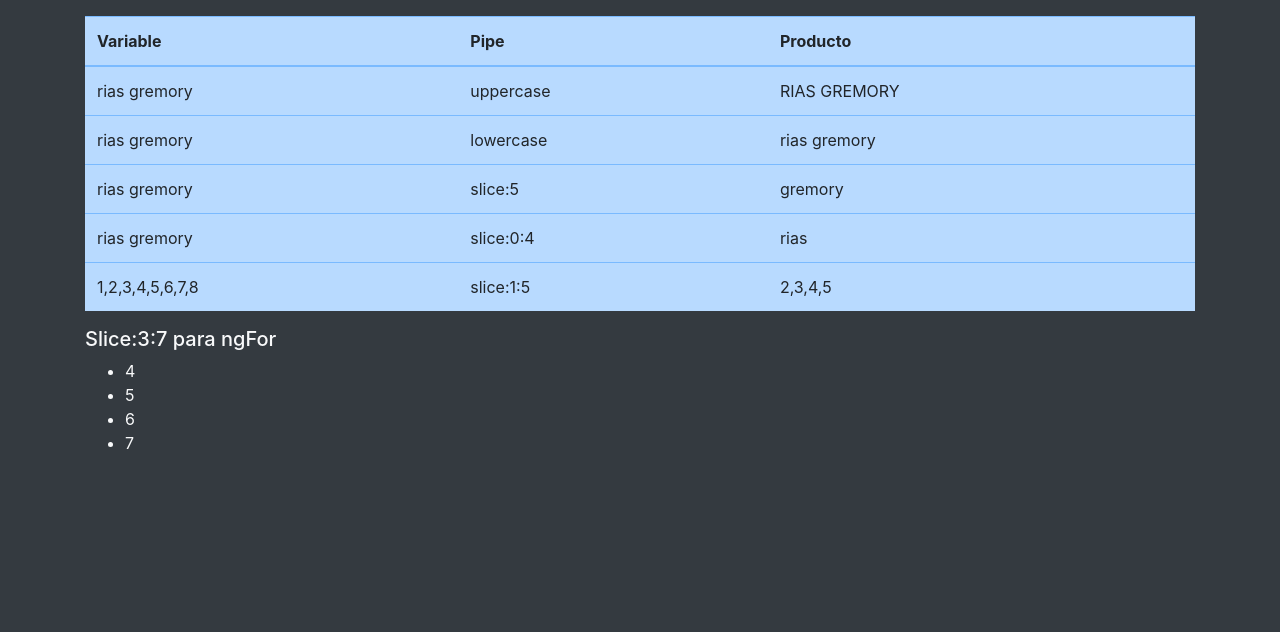
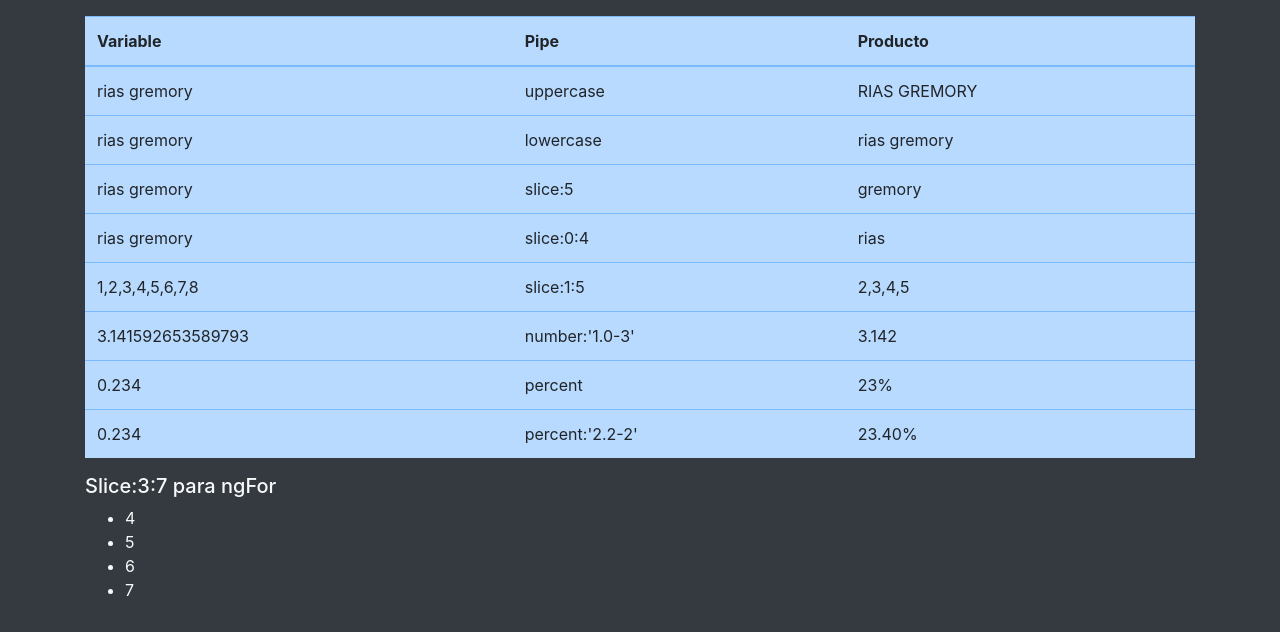
Before and after one commit to samir04m/Angular-pipes, an Angular app: page / in a window 1280 px wide. Shown: the top 632 px of the page. Built offline with nearby package versions, Linux system fonts and the light colour scheme.

Commit message:
Tercer commit

```diff
--- a/src/app/app.component.html
+++ b/src/app/app.component.html
@@ -33,6 +33,21 @@
             <td>slice:1:5</td>
             <td>{{ arreglo | slice:1:5 }}</td>
          </tr>
+         <tr>
+            <td>{{PI}}</td>
+            <td>number:'1.0-3'</td>
+            <td>{{ PI | number:'1.0-3' }}</td>
+         </tr>
+         <tr>
+            <td>{{a}}</td>
+            <td>percent</td>
+            <td>{{ a | percent }}</td>
+         </tr>
+         <tr>
+            <td>{{a}}</td>
+            <td>percent:'2.2-2'</td>
+            <td>{{ a | percent:'2.2-2' }}</td>
+         </tr>
       </tbody>
    </table>
 
--- a/src/app/app.component.ts
+++ b/src/app/app.component.ts
@@ -9,4 +9,8 @@ export class AppComponent {
   nombre = 'rias gremory';
 
   arreglo = [1,2,3,4,5,6,7,8];
+
+  PI = Math.PI;
+
+  a = 0.234;
 }
```
